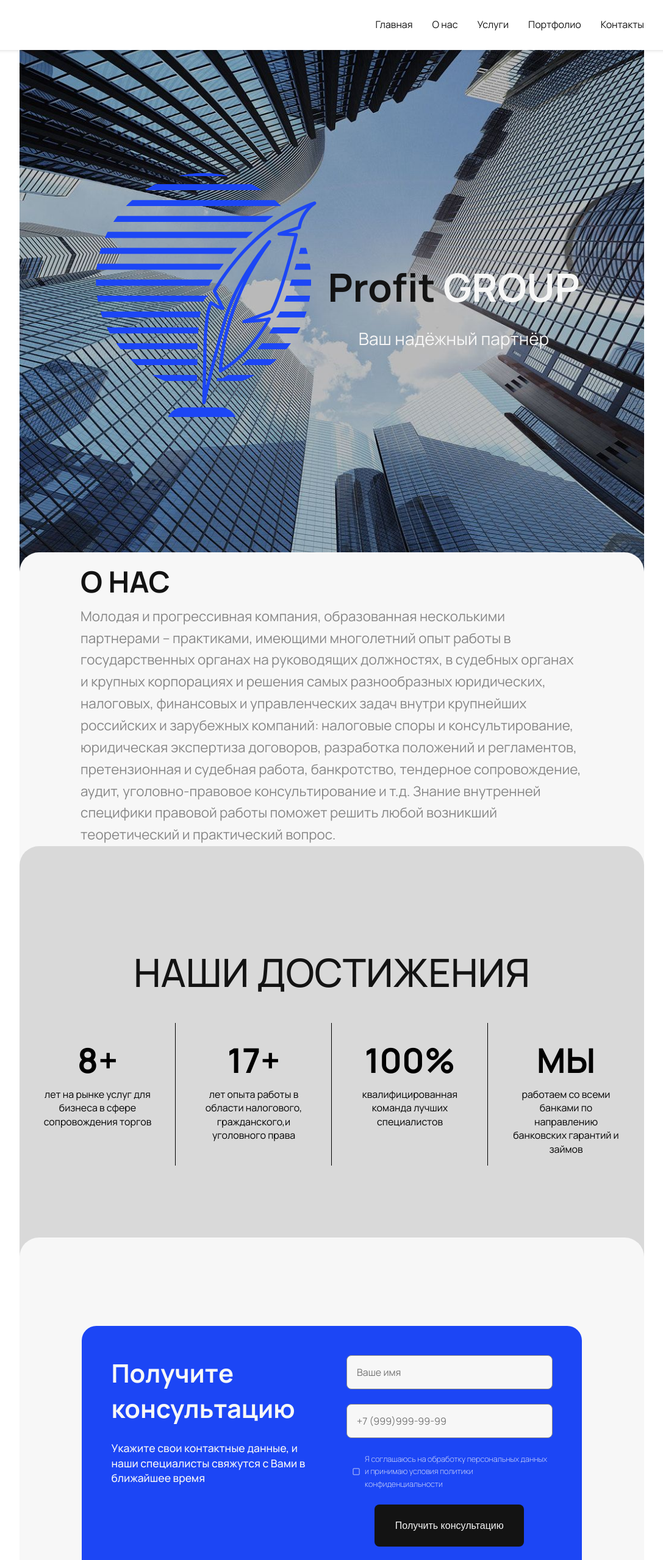
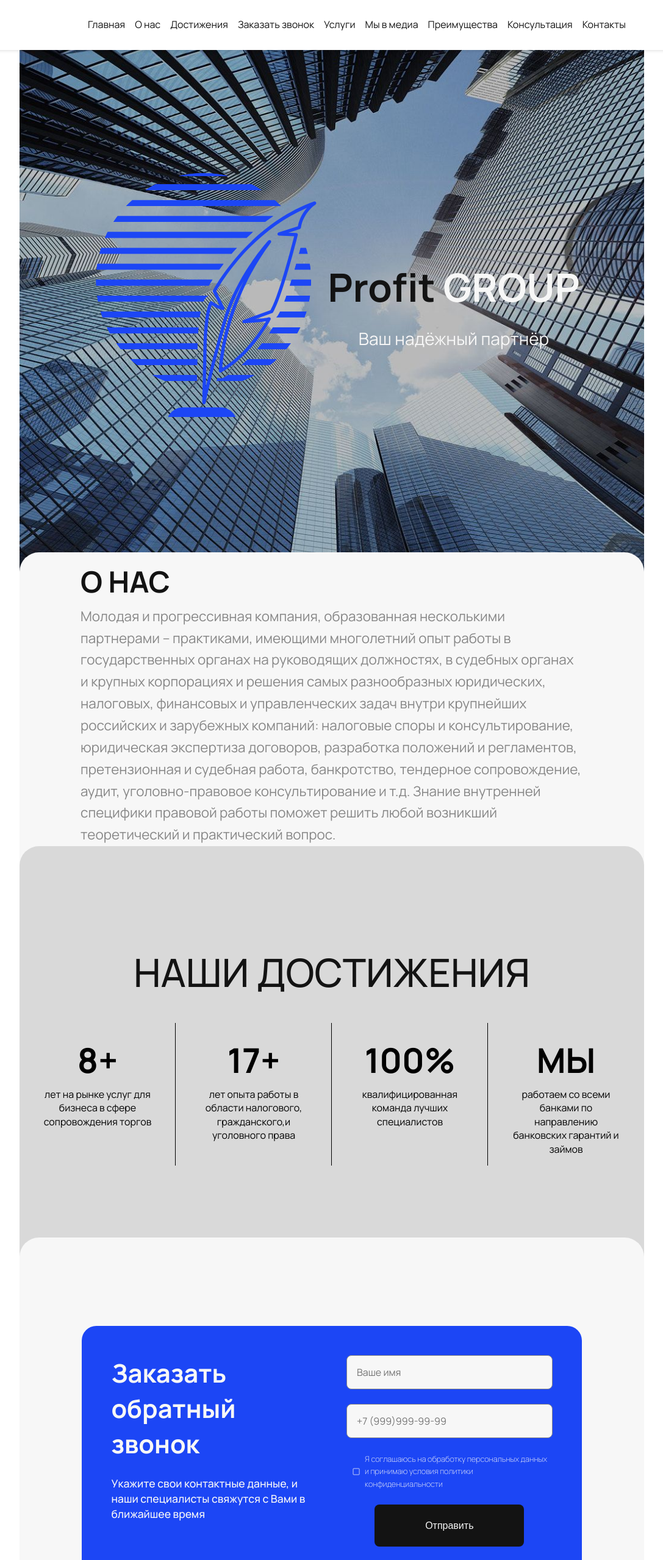
Before and after one commit to Primus-max/profit-group, a Vue app: page / in a window 1280 px wide. Shown: the top 2559 px of the page at 61% size, without its empty margins (96-1183 px from the left). Built offline with nearby package versions, Linux system fonts and the light colour scheme.

Commit message:
Адаптивное меню

```diff
--- a/src/assets/main.css
+++ b/src/assets/main.css
@@ -16,6 +16,10 @@
 	background-size: cover;
 	background-position: center center;
 	background-attachment: fixed;
+}
+
+.modal-content{
+  padding-right: 40px !important;
 }
 
 @media (min-width: 1024px) {
--- a/src/components/NavBar.vue
+++ b/src/components/NavBar.vue
@@ -7,6 +7,7 @@
 
 import LogoIcon from '@/components/icons/LogoIcon.vue';
 import { useLogoStore } from '@/stores/logoStore';
+import { scrollToAnchor } from '@/utils/scrollUtils';
 
 const props = defineProps({
   menuItems: {
@@ -17,32 +18,28 @@
 
 const logoStore = useLogoStore();
 const isMenuOpen = ref(false);
-const isLogoShown  = ref(!logoStore.isVisible);
-
-// watch(logoStore.isVisible, (newVal) => {
-//   isLogoShown.value = newVal;
-// });
-
 const toggleMenu = () => {
   isMenuOpen.value = !isMenuOpen.value;
+};
+const scrollToSection = (id) => {
+  scrollToAnchor(id, 100);
 };
 
 </script>
 
 <template>
   <nav class="navbar">
-    <div class="navbar__content">
+    <div class="navbar__content" :class="{ 'centered': !logoStore.isVisible }">
       <div class="main__logo">
-        <LogoIcon v-if="!logoStore.isVisible" />
+        <LogoIcon v-if="logoStore.isVisible" />
       </div>
       <div class="banner__title-container">
-        <h1 class="banner__title" v-if="!logoStore.isVisible"><span style="color: var(--color-black);">Profit</span><span style="color: gray">
-          GROUP</span></h1>
+        <h1 class="banner__title" v-if="logoStore.isVisible"><span style="color: var(--color-black);">Profit</span><span style="color: gray"> GROUP</span></h1>
       </div>
       <!-- Десктопное меню -->
       <ul class="navbar__menu">
         <li v-for="item in menuItems" :key="item.id">
-          <a :href="'#' + item.id">{{ item.label }}</a>
+          <a href="#" @click.prevent="scrollToSection(item.id)">{{ item.label }}</a>
         </li>
       </ul>
       <!-- Мобильная кнопка бургер -->
@@ -56,7 +53,7 @@
     <div class="navbar__mobile-menu" :class="{ 'is-open': isMenuOpen }">
       <ul>
         <li v-for="item in menuItems" :key="item.id">
-          <a :href="'#' + item.id" @click="toggleMenu">{{ item.label }}</a>
+          <a href="#" @click.prevent="scrollToSection(item.id)" @click="toggleMenu">{{ item.label }}</a>
         </li>
       </ul>
     </div>
@@ -70,11 +67,6 @@
   box-shadow: 0 2px 4px rgba(0, 0, 0, 0.1);
 }
 
-.main__logo {
-  width: 50px;
-  height: 50px;
-}
-
 .navbar__content {
   width: 92%;
   margin: 0 auto;
@@ -82,6 +74,16 @@
   justify-content: space-between;
   align-items: center;
   padding: 1rem 0;
+  transition: justify-content 0.3s ease;
+}
+
+.centered {
+  justify-content: center;
+}
+
+.main__logo {
+  width: 50px;
+  height: 50px;
 }
 
 .navbar__logo {
@@ -94,7 +96,6 @@
   align-items: center;
   justify-content: center;
 }
-
 
 .banner__title {
   font-size: 1.9rem;
@@ -194,7 +195,9 @@
 /* Desktop (1024px and up) */
 @media (min-width: 1024px) {
   .navbar__content {
-    width: 80%;
+    width: 96%;
+    font-size: 0.8rem;
+    gap: 1rem;
   }
 
   .navbar__burger {
@@ -207,7 +210,7 @@
 
   .navbar__menu {
     display: flex;
-    gap: 2rem;
+    gap: 1rem;
     align-items: center;
   }
 
--- a/src/components/sections/Banner.vue
+++ b/src/components/sections/Banner.vue
@@ -1,15 +1,12 @@
 <template>
-  <BaseSection style="background-image: url('/banner.jpg'); background-size: contain; background-size: cover; background-position: center center;
-	background-attachment: fixed;" :height="dynamicHeight" :z-index="1" id="home">
-
+  <BaseSection style="background-image: url('/banner.jpg'); background-size: cover; background-position: center; background-repeat: no-repeat;" :height="dynamicHeight" :z-index="1" id="home">
     <div class="banner-container">
-      <LogoIcon class="logo" v-if="isLogoVisible" />
-      <div class="banner-info" :class="{ 'hidden': !isLogoVisible }">
+      <LogoIcon class="logo" v-if="isLogoVisibleInBanner" />
+      <div class="banner-info" :class="{ 'hidden': !isLogoVisibleInBanner }">
         <h1 class="banner__title"><span style="color: var(--color-black);">Profit</span> GROUP</h1>
         <p class="banner__description">Ваш надёжный партнёр</p>
       </div>
     </div>
-
   </BaseSection>
 </template>
 
@@ -26,7 +23,7 @@
 import { useLogoStore } from '@/stores/logoStore';
 
 const logoStore = useLogoStore();
-const isLogoVisible = ref(logoStore.isVisible);
+const isLogoVisibleInBanner = ref(true); // Логотип виден в баннере по умолчанию
 
 const dynamicHeight = computed(() => {
   const width = window.innerWidth;
@@ -47,15 +44,15 @@
     const navbarRect = navbar.getBoundingClientRect();
     const bannerRect = bannerContainer.getBoundingClientRect();
 
-    const shouldShowLogo = bannerRect.bottom > navbarRect.top;
-    const shouldHideLogo = bannerRect.bottom <= navbarRect.top;
+    // Проверяем, нужно ли показывать логотип в навбаре
+    const shouldShowLogoInNavbar = bannerRect.bottom <= navbarRect.top;
 
-    if (shouldShowLogo && !isLogoVisible.value) {
-      isLogoVisible.value = true;
-      logoStore.setVisibility(true);
-    } else if (shouldHideLogo && isLogoVisible.value) {
-      isLogoVisible.value = false;
-      logoStore.setVisibility(false);
+    if (shouldShowLogoInNavbar && isLogoVisibleInBanner.value) {
+      isLogoVisibleInBanner.value = false; // Скрываем логотип в баннере
+      logoStore.setVisibility(true); // Показываем логотип в навбаре
+    } else if (!shouldShowLogoInNavbar && !isLogoVisibleInBanner.value) {
+      isLogoVisibleInBanner.value = true; // Показываем логотип в баннере
+      logoStore.setVisibility(false); // Скрываем логотип в навбаре
     }
   }
 };
@@ -85,7 +82,6 @@
   align-items: center;
   text-align: center;
   padding: 20px;
-  /* background-image: url('/banner.jpg'); */
   background-size: cover;
   background-position: center;
 }
--- a/src/components/sections/Basement.vue
+++ b/src/components/sections/Basement.vue
@@ -1,5 +1,5 @@
 <template>
-    <BaseSection background="var(--color-black)" :height="dynamicHeight" :z-index="12">
+    <BaseSection background="var(--color-black)" :height="dynamicHeight" :z-index="12" id="contacts">
         <footer class="footer">
             <div class="footer-top">
                 <LogoIcon class="logo" />
--- a/src/components/sections/GetConsultation.vue
+++ b/src/components/sections/GetConsultation.vue
@@ -1,10 +1,10 @@
 <template>
-    <BaseSection background="var(--color-white)" :z-index="4" :height="dynamicHeight" has-radius id="consultation">
+    <BaseSection background="var(--color-white)" :z-index="4" :height="dynamicHeight" has-radius id="order-call">
         <div class="wrapper">
         <div class="get-consultation__container">
             <div class="get-consultation__header">
 
-                <h2 class="get-consultation__title">Получитe консультацию</h2>
+                <h2 class="get-consultation__title">Заказать обратный звонок</h2>
                 <p class="get-consultation__description">
                     Укажите свои контактные данные, и наши специалисты свяжутся с Вами в ближайшее время
                 </p>
@@ -20,7 +20,7 @@
                     </div>
                     <Checkbox class="check-box" v-model="isChecked"
                         text="Я соглашаюсь на обработку персональных данных и принимаю условия политики конфиденциальности" />
-                    <button type="submit" @click.prevent class="form-submit">Получить консультацию</button>
+                    <button type="submit" @click.prevent class="form-submit">Отправить</button>
                 </form>
             </div>
         </div>
@@ -36,6 +36,7 @@
 
 import Checkbox from '@/components/elemets/CheckBox.vue';
 import BaseSection from '@/components/sections/base/BaseSection.vue';
+import { scrollToAnchor } from '@/utils/scrollUtils';
 
 const dynamicHeight = computed(() => {
     const width = window.innerWidth;
--- a/src/components/sections/GetLegalAdvice.vue
+++ b/src/components/sections/GetLegalAdvice.vue
@@ -1,5 +1,5 @@
 <template>
-    <BaseSection background="var(--color-white)" :z-index="9" :height="dynamicHeight" has-radius id="contacts">
+    <BaseSection background="var(--color-white)" :z-index="9" :height="dynamicHeight" has-radius id="get-consultation">
         <div class="wrapper">
             <div class="get-consultation__header">
                 <h2 class="get-consultation__title">Нужна юридическая консультация эксперта?</h2>
--- a/src/components/sections/Media.vue
+++ b/src/components/sections/Media.vue
@@ -1,5 +1,5 @@
 <template>
-    <BaseSection background="var(--color-white)" :z-index="10" :height="dynamicHeight" has-radius>
+    <BaseSection background="var(--color-white)" :z-index="10" :height="dynamicHeight" has-radius id="media">
         <div class="media-section__container"  id="portfolio">
             <h2 class="media-section__title">МЫ В МЕДИА</h2>
             <VideoCarousel
--- a/src/components/sections/OurAdvantages.vue
+++ b/src/components/sections/OurAdvantages.vue
@@ -55,7 +55,7 @@
     {
         id: 0,
         title: 'ПОЛНЫЙ СПЕКТР ЮРИДИЧЕСКИХ УСЛУГ',
-        description: "Мы предлагаем комплексные правовые решения, следим за успехом и безопасностью бизнеса, комбинируя юридическую практику, уникальный опыт и индивидуальный подход.",
+        description: "Мы предлагаем комплексные правовые решения, специализируюясь на потребности бизнеса, комбинируя юридическую практику, уникальный опыт и индивидуальный подход.",
         icon: FolderIcon
     },
     {
--- a/src/components/sections/Services.vue
+++ b/src/components/sections/Services.vue
@@ -67,7 +67,7 @@
     },
     {
         id: 4,
-        name: 'Уголовно-правовая помощь. Антирейдерские мероприятия',
+        name: 'Уголовно-правовая защита. Антирейдерские мероприятия',
         description: ''
 
     },
--- a/src/stores/logoStore.js
+++ b/src/stores/logoStore.js
@@ -3,10 +3,14 @@
 export const useLogoStore = defineStore('logo', {
   state: () => ({
     isVisible: false,
+    isWhownOnce: true
   }),
   actions: {
     setVisibility(visible) {
       this.isVisible = visible;
     },
+    setVisibilityOnce(visible){
+      this.isWhownOnce = visible;
+    }
   },
 });
--- /dev/null
+++ b/src/utils/scrollUtils.js
@@ -0,0 +1,7 @@
+export function scrollToAnchor(anchorId, offset = 100) {
+    const anchor = document.getElementById(anchorId);
+    if (anchor) {
+        const top = anchor.getBoundingClientRect().top + window.pageYOffset - offset;
+        window.scrollTo({ top, behavior: 'smooth' });
+    }
+}
--- a/src/views/MainView.vue
+++ b/src/views/MainView.vue
@@ -19,8 +19,12 @@
       <NavBar :menuItems="[
         { id: 'home', label: 'Главная' },
         { id: 'about', label: 'О нас' },
+        { id: 'achievements', label: 'Достижения' },
+        { id: 'order-call', label: 'Заказать звонок' },
         { id: 'services', label: 'Услуги' },
-        { id: 'portfolio', label: 'Портфолио' },
+        { id: 'media', label: 'Мы в медиа' },
+        { id: 'advantages', label: 'Преимущества' },
+        { id: 'get-consultation', label: 'Консультация' },
         { id: 'contacts', label: 'Контакты' }
       ]"  />
     </header>
```
